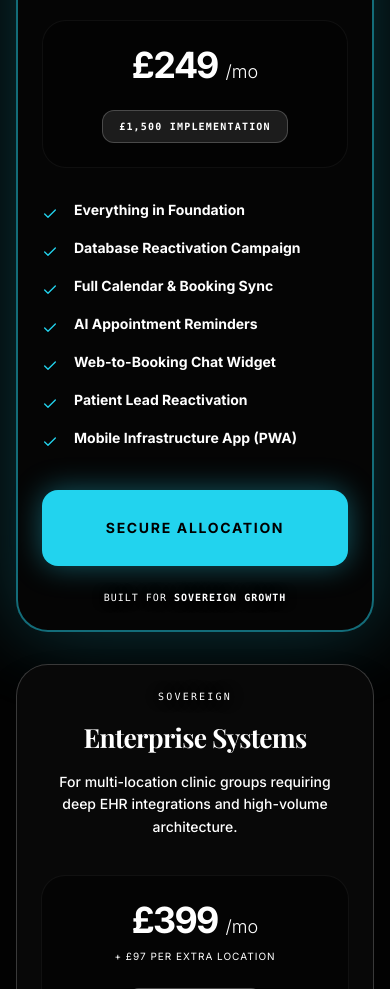
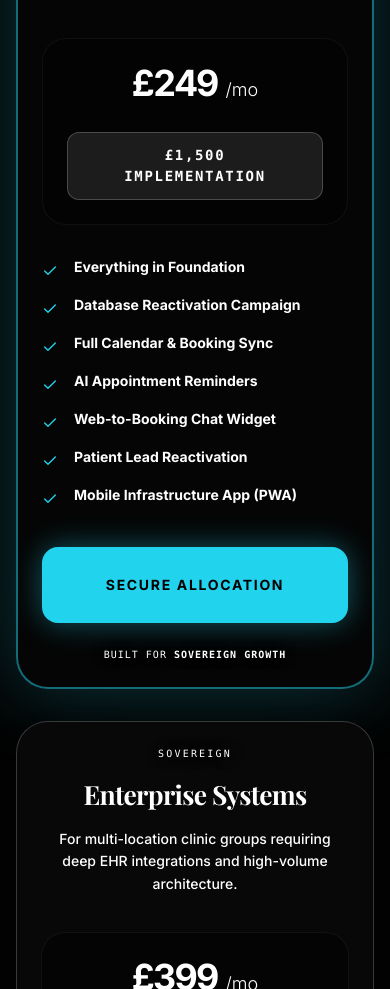
Before and after one commit to Millerg105/sovereign-health-systems, a Next.js app: page / in a window 390 px wide. Shown: the part 9702-10691 px from the top of the page. Built offline with nearby package versions, Linux system fonts and the light colour scheme; a web font is replaced by a local one.

Commit message:
style: increase font size for pricing labels and ROI metrics for better mobile readability

```diff
--- a/components/pricing-section.tsx
+++ b/components/pricing-section.tsx
@@ -205,9 +205,9 @@ function PricingCard({ plan }: { plan: any }) {
                         <span className="text-white text-lg font-light">/mo</span>
                     </div>
                     {plan.priceNote && (
-                        <div className="text-white text-[10px] mt-2 uppercase tracking-widest">{plan.priceNote}</div>
+                        <div className="text-white text-[14px] mt-3 uppercase tracking-[0.15em] font-bold">{plan.priceNote}</div>
                     )}
-                    <div className="text-white text-[10px] font-mono uppercase tracking-[0.12em] sm:tracking-[0.2em] mt-6 py-2 px-4 sm:px-5 bg-white/10 rounded-xl border border-white/20 text-center font-bold">
+                    <div className="text-white text-[14px] font-mono uppercase tracking-[0.12em] sm:tracking-[0.2em] mt-7 py-3 px-6 sm:px-7 bg-white/10 rounded-xl border border-white/20 text-center font-bold">
                         {plan.setup}
                     </div>
                 </div>
--- a/components/roi-framing.tsx
+++ b/components/roi-framing.tsx
@@ -25,7 +25,7 @@ export function ROIFraming() {
                                 <PhoneMissed className="w-6 h-6 text-red-500" />
                             </div>
                             <div className="text-4xl font-bold text-white mb-2">5</div>
-                            <div className="text-sm text-white/40 uppercase tracking-widest font-mono">Missed Calls / Day</div>
+                            <div className="text-sm text-white/60 uppercase tracking-widest font-mono">Missed Calls / Day</div>
                         </div>
 
                         {/* Metric 2 */}
@@ -34,7 +34,7 @@ export function ROIFraming() {
                                 <TrendingDown className="w-6 h-6 text-red-500" />
                             </div>
                             <div className="text-4xl font-bold text-white mb-2">30%</div>
-                            <div className="text-sm text-white/40 uppercase tracking-widest font-mono">Booking Potential</div>
+                            <div className="text-sm text-white/60 uppercase tracking-widest font-mono">Booking Potential</div>
                         </div>
 
                         {/* Metric 3 */}
@@ -44,7 +44,7 @@ export function ROIFraming() {
                                 <Coins className="w-6 h-6 text-red-500" />
                             </div>
                             <div className="text-4xl font-bold text-red-500 mb-2">£2,700+</div>
-                            <div className="text-sm text-white/40 uppercase tracking-widest font-mono relative z-10">Lost Revenue / Month</div>
+                            <div className="text-sm text-white/60 uppercase tracking-widest font-mono relative z-10">Lost Revenue / Month</div>
                         </div>
                     </div>
 
```
